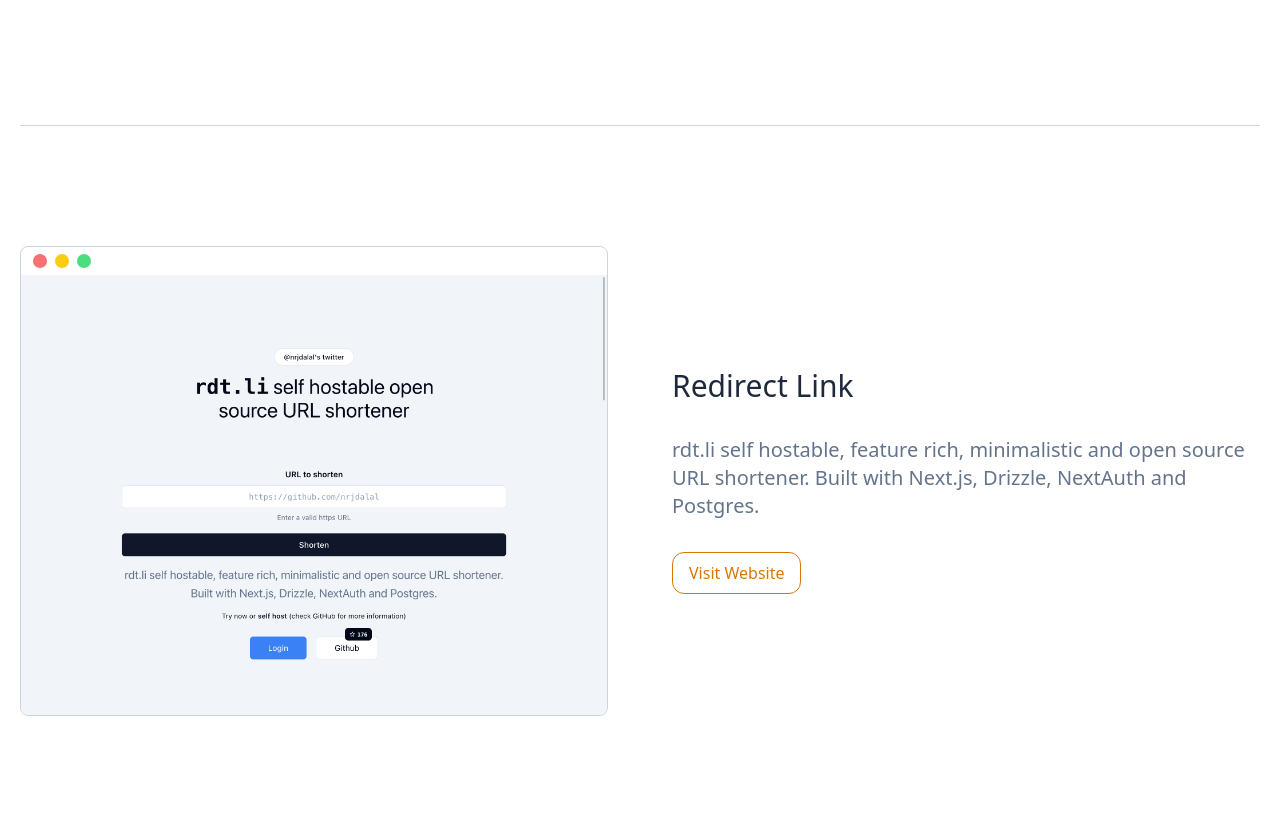
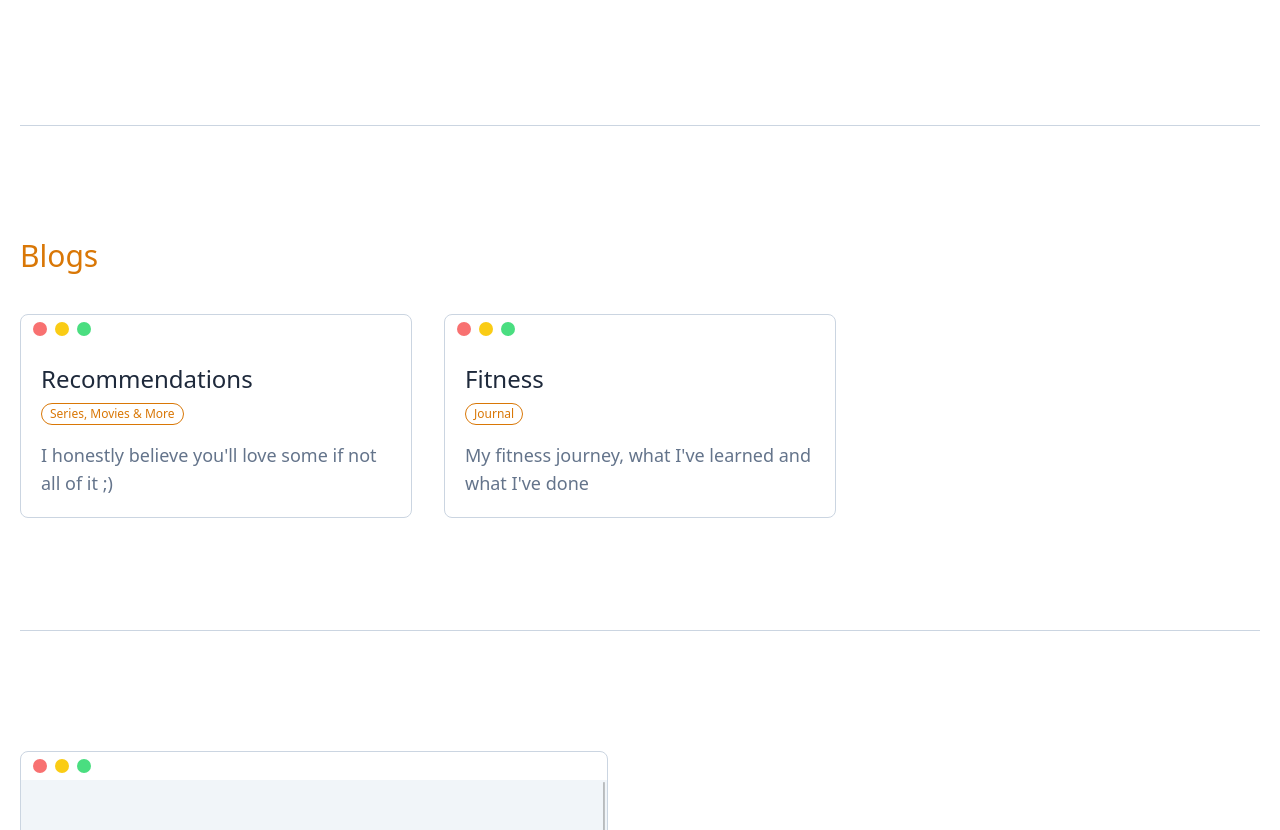
Before and after one commit to nrjdalal/v0.nrjdalal.com, a Next.js app: page / in a window 1280 px wide. Shown: the part 560-1390 px from the top of the page. Built offline with nearby package versions, Linux system fonts and the light colour scheme.

Commit message:
awesome blog added

```diff
--- /dev/null
+++ b/src/app/(mdx)/blog/fitness/page.mdx
@@ -0,0 +1,11 @@
+# Fitness in 2024
+
+My fitness journey, what I&apos;ve learned and what I&apos;ve done
+
+<br />
+
+### Weight loss journey
+
+> My goal here is to lose 15 kgs (from 100 kgs) over next two-three months
+
+- 01 Jan - 99 kg
--- a/src/app/(mdx)/blog/recommended/page.mdx
+++ b/src/app/(mdx)/blog/recommendations/page.mdx
@@ -1,4 +1,4 @@
-# Recommended
+# Recommendations
 
 I honestly believe you'll love some if not all of it ;)
 
--- a/src/app/(mdx)/layout.tsx
+++ b/src/app/(mdx)/layout.tsx
@@ -1,5 +1,6 @@
 'use client'
 
+import Link from 'next/link'
 import { useSelectedLayoutSegments } from 'next/navigation'
 
 export default function MdxLayout({ children }: { children: React.ReactNode }) {
@@ -10,11 +11,8 @@ export default function MdxLayout({ children }: { children: React.ReactNode }) {
       {
         // ~ Header
       }
-      <div className="mx-5 flex h-12 items-center">
+      <div className="mx-5 flex h-12 items-center gap-5">
         <p className="text-md font-semibold">NEERAJ DALAL</p>
-        <p className="border-px ml-5 rounded-md bg-slate-100 px-3 py-1 text-xs text-blue-500">
-          {segment.join('/')}
-        </p>
       </div>
 
       {
@@ -24,6 +22,18 @@ export default function MdxLayout({ children }: { children: React.ReactNode }) {
 
       <div className="flex justify-center">
         <article className="prose w-full max-w-screen-md px-5 pt-10">
+          <div className="flex items-center gap-5">
+            <Link
+              className="text-xs font-semibold text-blue-500 no-underline"
+              href={'/'}
+            >
+              BACK
+            </Link>
+            <p className="border-px select-none rounded-md bg-slate-100 px-3 py-1 text-xs text-slate-500">
+              {segment.join('/')}
+            </p>
+          </div>
+
           {children}
         </article>
       </div>
--- a/src/app/page.tsx
+++ b/src/app/page.tsx
@@ -29,9 +29,31 @@ const Page = () => {
       </div>
 
       {
+        // ~ Blog
+      }
+      <div className="mx-5 border-t border-slate-300 py-20  lg:py-28">
+        <h2 className="mb-10 text-2xl font-medium text-amber-600 md:text-3xl">
+          Blogs
+        </h2>
+
+        <div className="grid gap-8 md:grid-cols-2 lg:grid-cols-3">
+          <BlogLinks
+            href="/blog/recommendations"
+            title="Recommendations"
+            type="Series, Movies & More"
+          >
+            I honestly believe you&apos;ll love some if not all of it ;)
+          </BlogLinks>
+
+          <BlogLinks href="/blog/fitness" title="Fitness" type="Journal">
+            My fitness journey, what I&apos;ve learned and what I&apos;ve done
+          </BlogLinks>
+        </div>
+      </div>
+
+      {
         // ~ Projects
       }
-
       <Projects src="/rdt.li.png" href="https://rdt.li" title="Redirect Link">
         <p>
           rdt.li self hostable, feature rich, minimalistic and open source URL
@@ -59,7 +81,6 @@ const Page = () => {
       {
         // ~ Github
       }
-
       <div className="mx-5 grid gap-8 border-t border-slate-300 py-20 md:grid-cols-2 lg:grid-cols-3 lg:py-28">
         <GithubLinks
           href="https://github.com/nrjdalal/shadcn-ui-snippets"
@@ -99,6 +120,37 @@ const Page = () => {
 }
 
 export default Page
+
+const BlogLinks = ({
+  href,
+  title,
+  type,
+  children,
+}: {
+  href: string
+  title: string
+  type: string
+  children: React.ReactNode
+}) => {
+  return (
+    <Link href={href}>
+      <div className="h-full rounded-lg border border-slate-300 font-medium">
+        <div className="bg-slate flex h-7 w-full items-center gap-x-2 px-3">
+          <div className="h-3.5 w-3.5 rounded-full bg-red-400" />
+          <div className="h-3.5 w-3.5 rounded-full bg-yellow-400" />
+          <div className="h-3.5 w-3.5 rounded-full bg-green-400" />
+        </div>
+        <div className="p-5">
+          <h2 className="text-xl md:text-2xl">{title}</h2>
+          <p className="mt-2 w-max rounded-full border border-amber-600 px-2 py-0.5 text-xs text-amber-600">
+            {type}
+          </p>
+          <p className="pt-4 text-lg text-slate-500">{children}</p>
+        </div>
+      </div>
+    </Link>
+  )
+}
 
 const Projects = ({
   src,
```
